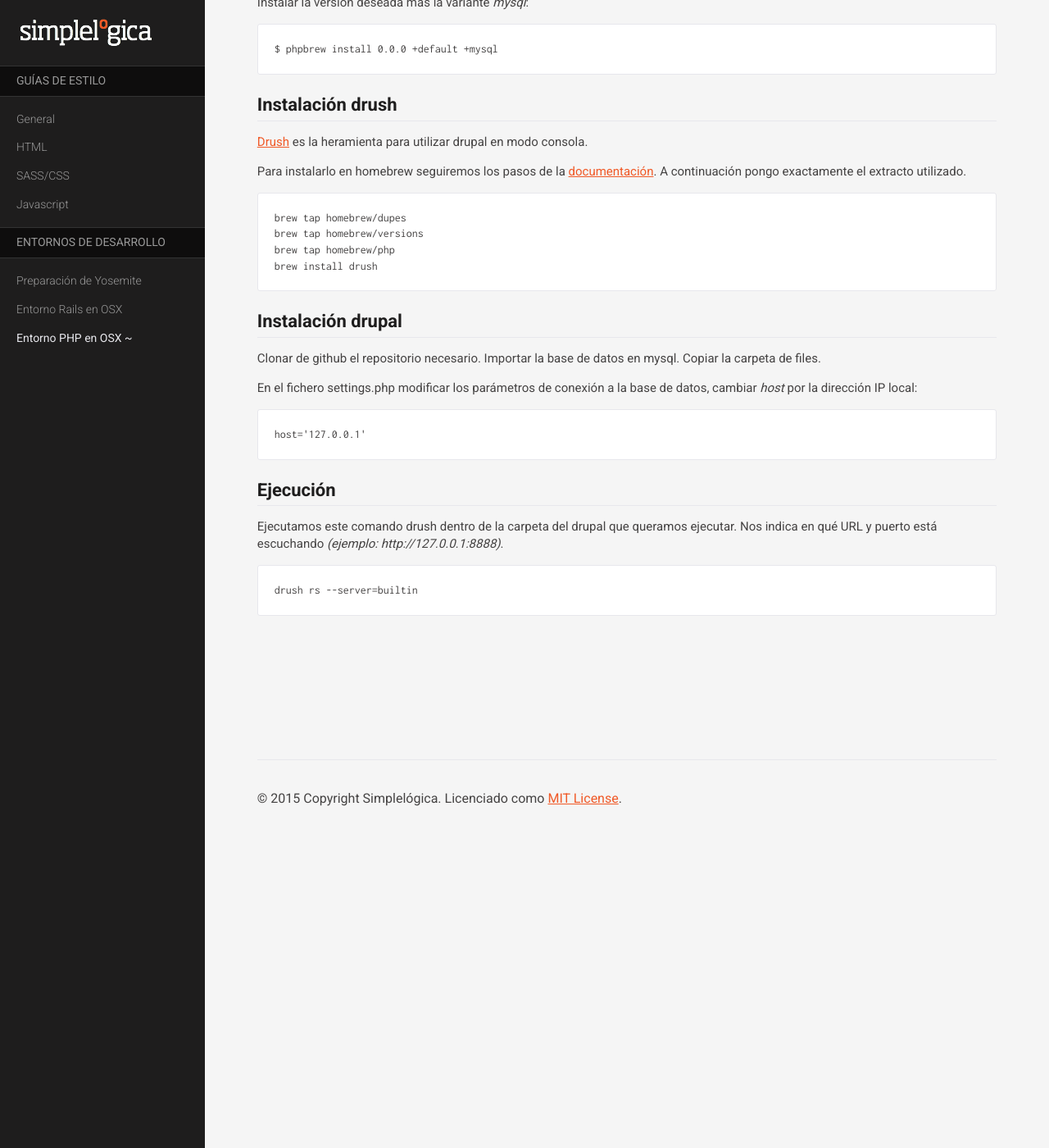
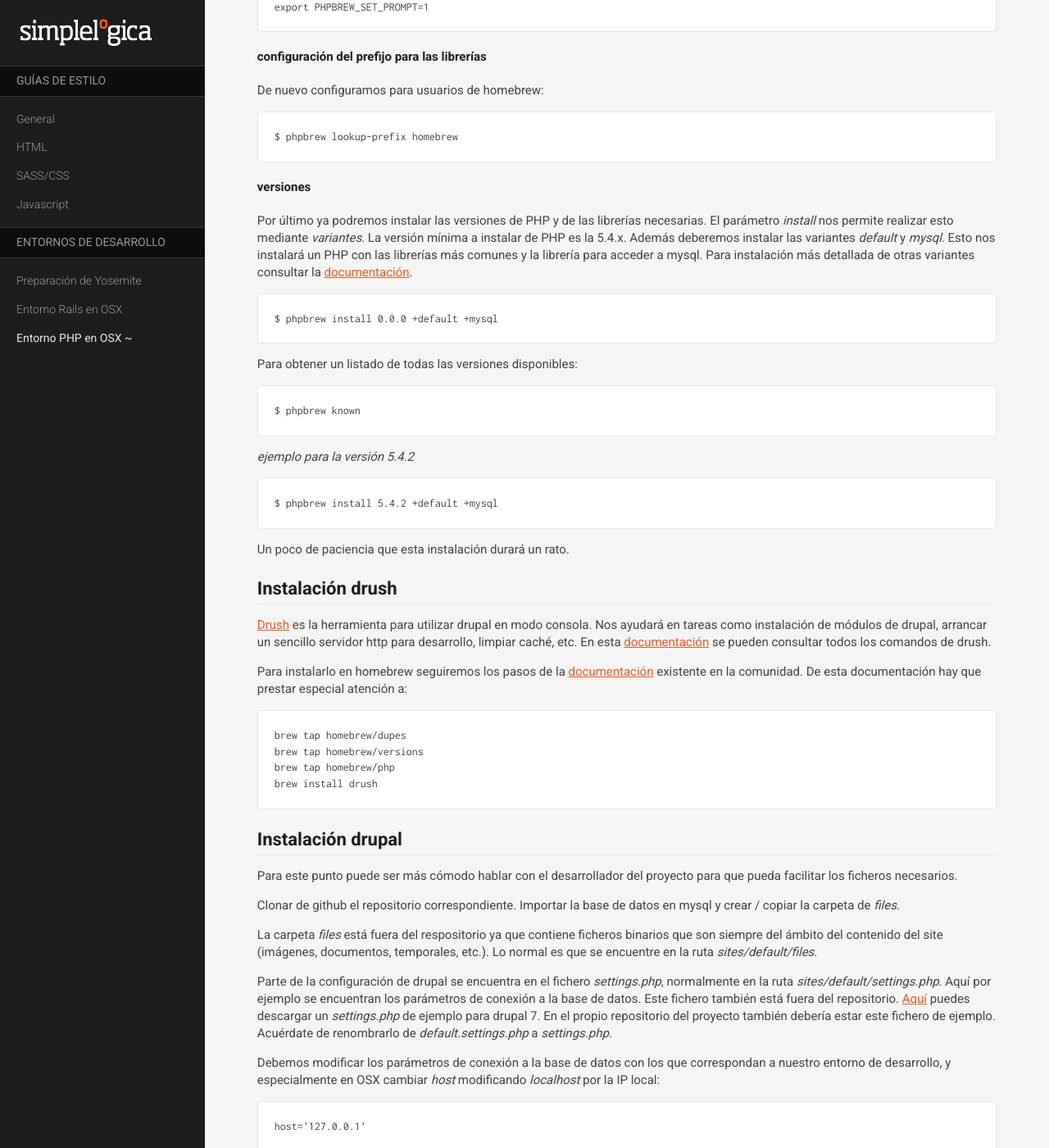
Before and after one commit to simplelogica/styleguides, a Jekyll site: the page built from guias/osx-php.md, in a window 1280 px wide and 1400 px high, scrolled down 1038 px. Shown: the whole window at 82% size. Built offline with Jekyll 4.4.1, drawn with Linux system fonts in a browser that asks for light colours; nearby versions of some CDN libraries; Markdown is read by kramdown in place of the engine named in the settings; some of the changed text lies outside the part shown.

Commit message:
actualización de la guía osx-php

`````diff
--- a/guias/osx-php.md
+++ b/guias/osx-php.md
@@ -7,19 +7,20 @@ slug: osx-php
 # Entorno de desarrollo para Drupal en OSX
 
 ##Instalación phpbrew
-Para la gestión a la hora de utilizar diferentes versiones de PHP utilizaremos PHPBrew.
+Para la instalación de PHP y la gestión de sus diferentes versiones utilizaremos PHPBrew.
 
 ###Dependencias phpbrew
-Antes de instalar phpbrew debemos instalar las dependencias para los [usuarios de homebrew](https://github.com/phpbrew/phpbrew/wiki/Requirement). A continuación pongo exactamente el extracto utilizado.
+Antes de instalar phpbrew debemos instalar las dependencias para los [usuarios de homebrew](https://github.com/phpbrew/phpbrew/wiki/Requirement). De esta documentación hay que prestar especial atención a:
 
 ````
 brew install automake autoconf curl pcre re2c mhash libtool icu4c gettext jpeg libxml2 mcrypt gmp libevent
 brew link icu4c
 ````
 
-###phpbrew básico
-Básicamente es seguir los pasos indicados en la documentación de [PHPBrew](http://phpbrew.github.io/phpbrew/) teniendo en cuenta las configuraciones específicas para homebrew. A continuación pongo exactamente el extracto utilizado.
+###instalación básica phpbrew
+Seguiremos los pasos indicados en la documentación de [PHPBrew](http://phpbrew.github.io/phpbrew/) teniendo en cuenta las configuraciones específicas para homebrew. De esta documentación hay que prestar especial atención a:
 
+####instalación
 ````
 cd ~/
 curl -L -O https://github.com/phpbrew/phpbrew/raw/master/phpbrew
@@ -27,36 +28,56 @@ chmod +x phpbrew
 sudo mv phpbrew /usr/local/bin/phpbrew
 ````
 
+####inicialización
 ````
 $ phpbrew init
 ````
 
-Añadir esta línea al fichero .profile o .bashrc o .zshrc:
+####configuración shell
+Añadir esta línea al fichero .profile o .bashrc o .zshrc según el shell que usemos:
 
 ````
 $ source ~/.phpbrew/bashrc
 ````
 
-Si deseas sacar la versión de PHP que estás usando en cada momeneto también puedes añadir esta línea al fichero .profile o .bashrc o .zshrc:
+Si deseas visualizar en tu shell la versión de PHP que estás usando en cada momeneto también puedes añadir esta línea al fichero .profile o .bashrc o .zshrc según el shell que usemos:
 
 ````
 export PHPBREW_SET_PROMPT=1
 ````
 
+####configuración del prefijo para las librerías
+De nuevo configuramos para usuarios de homebrew:
+
 ````
 $ phpbrew lookup-prefix homebrew
 ````
 
-Instalar la versión deseada más la variante *mysql*:
+####versiones
+Por último ya podremos instalar las versiones de PHP y de las librerías necesarias. El parámetro *install* nos permite realizar esto mediante *variantes*. La versión mínima a instalar de PHP es la 5.4.x. Además deberemos instalar las variantes *default* y *mysql*. Esto nos instalará un PHP con las librerías más comunes y la librería para acceder a mysql. Para instalación más detallada de otras variantes consultar la [documentación](http://phpbrew.github.io/phpbrew/).
 
 ````
 $ phpbrew install 0.0.0 +default +mysql
 ````
 
+Para obtener un listado de todas las versiones disponibles:
+
+````
+$ phpbrew known
+````
+
+*ejemplo para la versión 5.4.2*
+
+````
+$ phpbrew install 5.4.2 +default +mysql
+````
+Un poco de paciencia que esta instalación durará un rato.
+
+
 ##Instalación drush
-[Drush](http://www.drush.org/en/master/) es la heramienta para utilizar drupal en modo consola.
+[Drush](http://www.drush.org/en/master/) es la herramienta para utilizar drupal en modo consola. Nos ayudará en tareas como instalación de módulos de drupal, arrancar un sencillo servidor http para desarrollo, limpiar caché, etc. En esta [documentación](http://drushcommands.com/) se pueden consultar todos los comandos de drush.
 
-Para instalarlo en homebrew seguiremos los pasos de la [documentación](https://www.drupal.org/node/954766). A continuación pongo exactamente el extracto utilizado.
+Para instalarlo en homebrew seguiremos los pasos de la [documentación](https://www.drupal.org/node/954766) existente en la comunidad. De esta documentación hay que prestar especial atención a:
 
 
 ````
@@ -67,18 +88,38 @@ brew install drush
 ````
 
 ##Instalación drupal
-Clonar de github el repositorio necesario. Importar la base de datos en mysql. Copiar la carpeta de files.
+Para este punto puede ser más cómodo hablar con el desarrollador del proyecto para que pueda facilitar los ficheros necesarios.
 
-En el fichero settings.php modificar los parámetros de conexión a la base de datos, cambiar *host* por la dirección IP local:
+Clonar de github el repositorio correspondiente. Importar la base de datos en mysql y crear / copiar la carpeta de *files*.
+
+La carpeta *files* está fuera del respositorio ya que contiene ficheros binarios que son siempre del ámbito del contenido del site (imágenes, documentos, temporales, etc.). Lo normal es que se encuentre en la ruta *sites/default/files*.
+
+Parte de la configuración de drupal se encuentra  en el fichero *settings.php*, normalmente en la ruta *sites/default/settings.php*. Aquí por ejemplo se encuentran los parámetros de conexión a la base de datos. Este fichero también está fuera del repositorio. [Aquí](http://cgit.drupalcode.org/drupal/tree/sites/default/default.settings.php?h=7.x) puedes descargar un *settings.php* de ejemplo para drupal 7. En el propio repositorio del proyecto también debería estar este fichero de ejemplo. Acuérdate de renombrarlo de *default.settings.php* a *settings.php*.
+
+Debemos modificar los parámetros de conexión a la base de datos con los que correspondan a nuestro entorno de desarrollo, y especialmente en OSX cambiar *host* modificando *localhost* por la IP local:
 
 ````
 host='127.0.0.1'
 ````
 
-##Ejecución
+##Día a día
 
-Ejecutamos este comando drush dentro de la carpeta del drupal que queramos ejecutar. Nos indica en qué URL y puerto está escuchando *(ejemplo: http://127.0.0.1:8888)*.
+Lo primero que tenemos que hacer siempre que queramos acceder a un drupal en local es levantar un pequeño servidor http que nos sirva el site. Esto lo haremos mediante el comando de drush [runserver](http://drushcommands.com/drush-6x/runserver/runserver).
+
+Ejecutamos por consola este comando en la carpeta raíz del drupal que necesitemos. Si todo ha ido bien nos indica en qué URL y puerto está escuchando (por defecto lo hace en el 8888).
+
+El comando en cuestión sería:
 
 ````
 drush rs --server=builtin
 ````
+
+En este caso tendríamos nuestro drupal en la url *http://127.0.0.1:8888*
+
+####Pow
+
+Si estamos usando pow podemos configurarlo para tener el dominio *mi-dominio.dev* apuntando al puerto 8888.
+
+````
+echo '8888' > ~/.pow/mi-dominio
+````
`````
